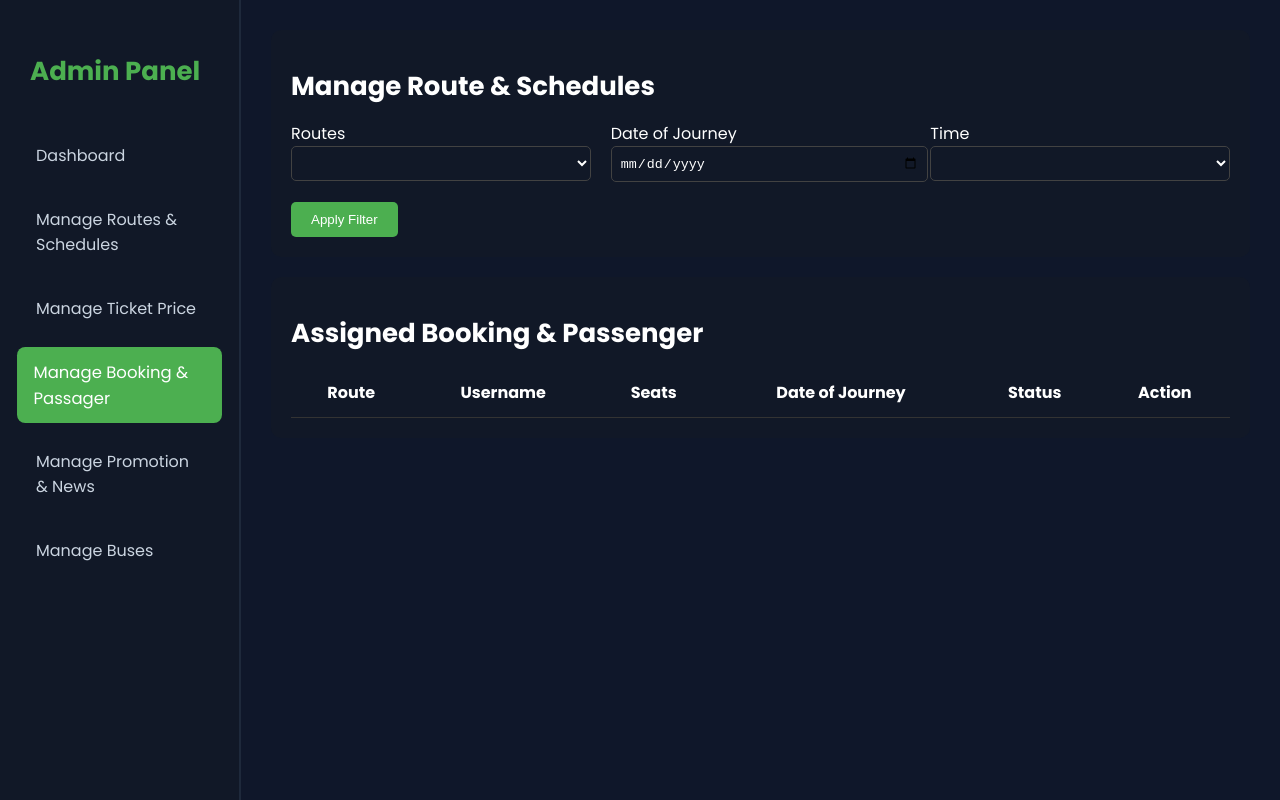
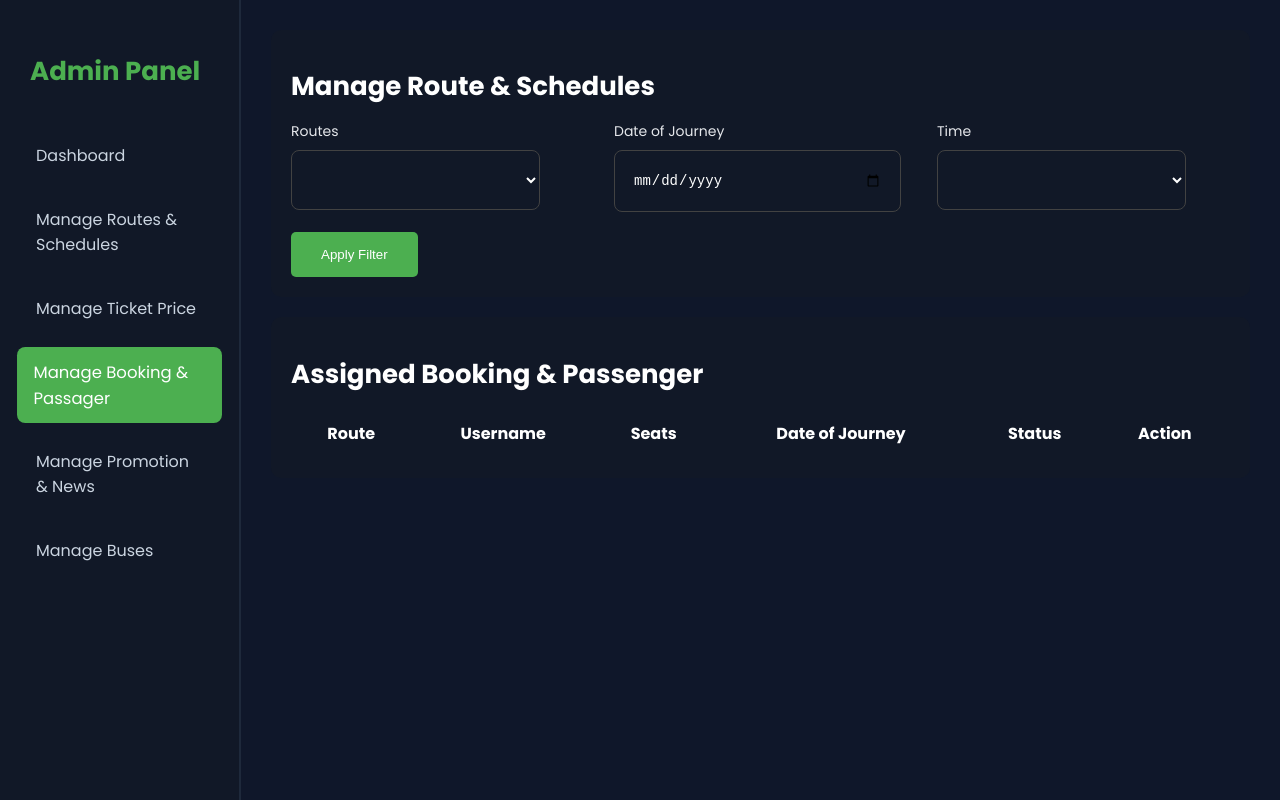
Before and after one commit to AhMeow0/Steav-Ticket, a Vue app in the folder Steav-Ticket/: page /admin/manage-booking-passager in a window 1280 px wide. Built offline with nearby package versions, Linux system fonts and the light colour scheme; the HTML template or start-up script is replaced by a standard one.

Commit message:
fixing some backend page

```diff
--- a/Steav-Ticket/src/view/Admin-Panel/DashBoard.vue
+++ b/Steav-Ticket/src/view/Admin-Panel/DashBoard.vue
@@ -8,24 +8,30 @@
         <h3>Total Trips</h3>
         <p>0</p>
       </div>
+
       <div class="stat-card stat-card--books">
         <h3>Total Book Seat</h3>
         <p>0</p>
       </div>
-        <div class="stat-card stat-card--Earns">
+
+      <div class="stat-card stat-card--earns">
         <h3>Total Earn</h3>
         <p>$0</p>
       </div>
     </div>
 
+    <!-- Filter -->
     <div class="filter">
       <select>
         <option>Daily</option>
-        <option>weekly</option>
+        <option>Weekly</option>
       </select>
     </div>
 
-    <div class="chart-placeholder"></div>
+    <!-- Chart -->
+    <div class="chart-placeholder">
+      Chart Area
+    </div>
   </main>
 </template>
 
@@ -33,19 +39,20 @@
   .dashboard-main {
   flex-grow: 1;
   padding: 25px;
+  color: white;
 }
 
 h1 {
   font-weight: bold;
   font-size: 26px;
-  margin-bottom: 15px;
+  margin-bottom: 20px;
 }
 
-/* Stats Cards */
+
 .stats-box {
   display: flex;
   gap: 20px;
-  margin-top: 20px;
+  margin-bottom: 25px;
 }
 
 .stat-card {
@@ -54,12 +61,13 @@ h1 {
   background: #111827;
   border-radius: 12px;
   text-align: center;
-
+  border: 1px solid #424242;
 }
 
 .stat-card h3 {
-  font-size: 18px;
+  font-size: 16px;
   margin-bottom: 10px;
+  color: #e5e7eb;
 }
 
 .stat-card p {
@@ -67,16 +75,32 @@ h1 {
   font-weight: bold;
 }
 
-/* Chart Box */
+
+.filter {
+  margin-bottom: 20px;
+  display: flex;
+  justify-content: flex-end;
+}
+
+.filter select {
+  width: 150px;
+  height: 42px;
+  background: #111827;
+  color: white;
+  border: 1px solid #424242;
+  border-radius: 8px;
+  padding: 0 10px;
+}
+
 .chart-placeholder {
-  margin-top: 25px;
   height: 300px;
   background: #111827;
   border-radius: 12px;
   display: flex;
   justify-content: center;
   align-items: center;
-  font-size: 20px;
-  color: #ffffff;
+  font-size: 18px;
+  color: #9ca3af;
 }
+
 </style>
--- a/Steav-Ticket/src/view/Admin-Panel/ManageBookingPassager.vue
+++ b/Steav-Ticket/src/view/Admin-Panel/ManageBookingPassager.vue
@@ -5,17 +5,17 @@
       <h1>Manage Route & Schedules</h1>
 
       <div class="form-grid">
-        <div>
+        <div class="form-field">
           <label>Routes</label>
           <select></select>
         </div>
 
-        <div>
+        <div class="form-field">
           <label>Date of Journey</label>
           <input type="date" />
         </div>
 
-        <div>
+        <div class="form-field">
           <label>Time</label>
           <select></select>
         </div>
@@ -45,9 +45,8 @@
     </div>
   </div>
 </template>
-
 <style scoped>
-.manage-booking-passenger-page {
+  .manage-booking-passenger-page {
   color: white;
   padding: 30px;
   border-radius: 10px;
@@ -69,39 +68,57 @@ h1 {
 
 .form-grid {
   display: grid;
-  grid-template-columns: repeat(3, 1fr);
-  gap: 20px;
+  grid-template-columns: 1fr 1fr 1fr;
+  gap: 30px;
+}
+
+.form-field {
+  display: flex;
+  flex-direction: column;
+}
+
+label {
+  margin-bottom: 8px;
+  font-size: 14px;
+  color: #e5e7eb;
 }
 
 input,
 select {
-  width: 100%;
-  padding: 8px;
+  width: 85%;
+  height: 60px;
+  padding: 0 18px;
   background: #111827;
+  color: white;
+  border-radius: 8px;
   border: 1px solid #424242;
-  color: white;
-  border-radius: 5px;
+  outline: none;
+  font-size: 14px;
 }
+
 
 .save-btn {
   margin-top: 20px;
   background: #4caf50;
-  padding: 10px 20px;
+  padding: 15px 30px;
   border-radius: 5px;
   border: none;
   cursor: pointer;
   color: white;
+
 }
 
+/* TABLE */
 table {
   width: 100%;
   border-collapse: collapse;
   margin-top: 10px;
 }
+
 th,
 td {
   padding: 12px;
-  border-bottom: 1px solid #333;
   text-align: center;
 }
+
 </style>
--- a/Steav-Ticket/src/view/Admin-Panel/ManagePromotionNew.vue
+++ b/Steav-Ticket/src/view/Admin-Panel/ManagePromotionNew.vue
@@ -93,13 +93,14 @@
 /* Inputs */
 input,
 select {
-  width: 100%;
-  padding: 8px;
+  width: 90%;
+  padding: 18px;
   background: #111827;
   border: 1px solid #424242;
   color: white;
-  border-radius: 5px;
+  border-radius: 8px;
   margin-top: 5px;
+  font-size: 14px;
 }
 
 .content-input {
@@ -112,11 +113,12 @@ select {
 .save-btn {
   margin-top: 20px;
   background: #4caf50;
-  padding: 10px 20px;
+  padding: 15px 30px;
   border-radius: 5px;
   border: none;
   cursor: pointer;
   color: white;
+
 }
 
 /* Table */
--- a/Steav-Ticket/src/view/Admin-Panel/ManageRouteSche.vue
+++ b/Steav-Ticket/src/view/Admin-Panel/ManageRouteSche.vue
@@ -92,18 +92,19 @@
 .manage-route-page__input,
 .manage-route-page__select {
   width: 100%;
-  padding: 8px;
+  padding: 18px;
   background: #111827;
   border: 1px solid #424242;
   color: white;
-  border-radius: 5px;
+  border-radius: 8px;
+  font-size: 14px;
 }
 
-/* Button */
+
 .manage-route-page__button {
   margin-top: 20px;
   background: #4caf50;
-  padding: 10px 20px;
+  padding: 15px 30px;
   border-radius: 5px;
   border: none;
   cursor: pointer;
--- a/Steav-Ticket/src/view/Admin-Panel/ManageTicketPrice.vue
+++ b/Steav-Ticket/src/view/Admin-Panel/ManageTicketPrice.vue
@@ -1,7 +1,7 @@
 <template>
   <div class="manage-ticket-price-page">
 
-    <!-- Form Section -->
+
     <div class="manage-ticket-price__form">
       <h1 class="manage-ticket-price__title">Manage Route & Schedules</h1>
 
@@ -27,7 +27,6 @@
       <button class="manage-ticket-price__button">Confirm Price</button>
     </div>
 
-    <!-- Table Section -->
     <div class="manage-ticket-price__table">
       <h1 class="manage-ticket-price__title">Assigned Ticket Price</h1>
 
@@ -52,7 +51,7 @@
   border-radius: 10px;
 }
 
-/* Card sections */
+
 .manage-ticket-price__form,
 .manage-ticket-price__table {
   background: #111827;
@@ -61,21 +60,21 @@
   margin-bottom: 20px;
 }
 
-/* Headings */
+
 .manage-ticket-price__title {
   font-size: 26px;
   margin-bottom: 15px;
   font-weight: bold;
 }
 
-/* Grid */
+
 .manage-ticket-price__grid {
   display: grid;
   grid-template-columns: repeat(3, 1fr);
-  gap: 20px;
+  gap: 30px;
 }
 
-/* Individual form fields */
+
 .manage-ticket-price__field {
   display: flex;
   flex-direction: column;
@@ -85,29 +84,29 @@
   margin-bottom: 6px;
 }
 
-/* Inputs */
 .manage-ticket-price__input,
 .manage-ticket-price__select {
-  width: 100%;
-  padding: 8px;
+  width: 90%;
+  padding: 18px;
   background: #111827;
   border: 1px solid #424242;
   color: white;
-  border-radius: 5px;
+  border-radius: 8px;
+  font-size: 14px;
 }
 
 /* Button */
 .manage-ticket-price__button {
   margin-top: 20px;
   background: #4caf50;
-  padding: 10px 20px;
+  padding: 15px 30px;
   border-radius: 5px;
   border: none;
   cursor: pointer;
   color: white;
 }
 
-/* Table */
+
 table {
   width: 100%;
   border-collapse: collapse;
--- a/Steav-Ticket/src/view/Admin-Panel/ManangeBuses.vue
+++ b/Steav-Ticket/src/view/Admin-Panel/ManangeBuses.vue
@@ -70,21 +70,20 @@
   margin-bottom: 20px;
 }
 
-/* Title */
+
 .manage-buses-page__title {
   font-size: 26px;
   font-weight: bold;
   margin-bottom: 15px;
 }
 
-/* Grid Layout */
 .manage-buses-page__grid {
   display: grid;
   grid-template-columns: repeat(3, 1fr);
   gap: 20px;
 }
 
-/* Form Fields */
+
 .manage-buses-page__field {
   display: flex;
   flex-direction: column;
@@ -94,29 +93,29 @@
   margin-bottom: 6px;
 }
 
-/* Inputs & Selects */
 .manage-buses-page__input,
 .manage-buses-page__select {
-  width: 100%;
-  padding: 8px;
+  width: 90%;
+  padding: 18px;
   background: #111827;
   border: 1px solid #424242;
   color: white;
-  border-radius: 5px;
+  border-radius: 8px;
+  font-size: 14px;
 }
 
-/* Save Button */
+
 .manage-buses-page__button {
   margin-top: 20px;
   background: #4caf50;
-  padding: 10px 20px;
+  padding: 15px 30px;
   border-radius: 5px;
   border: none;
   cursor: pointer;
   color: white;
 }
 
-/* Table */
+
 table {
   width: 100%;
   border-collapse: collapse;
@@ -126,7 +125,6 @@ table {
 th,
 td {
   padding: 12px;
-  border-bottom: 1px solid #333;
   text-align: center;
 }
 </style>
```
Also changed, not shown: 1 other file (tests, documents, lock files or other folders). Lines whose indentation alone changed are shown as unchanged.
